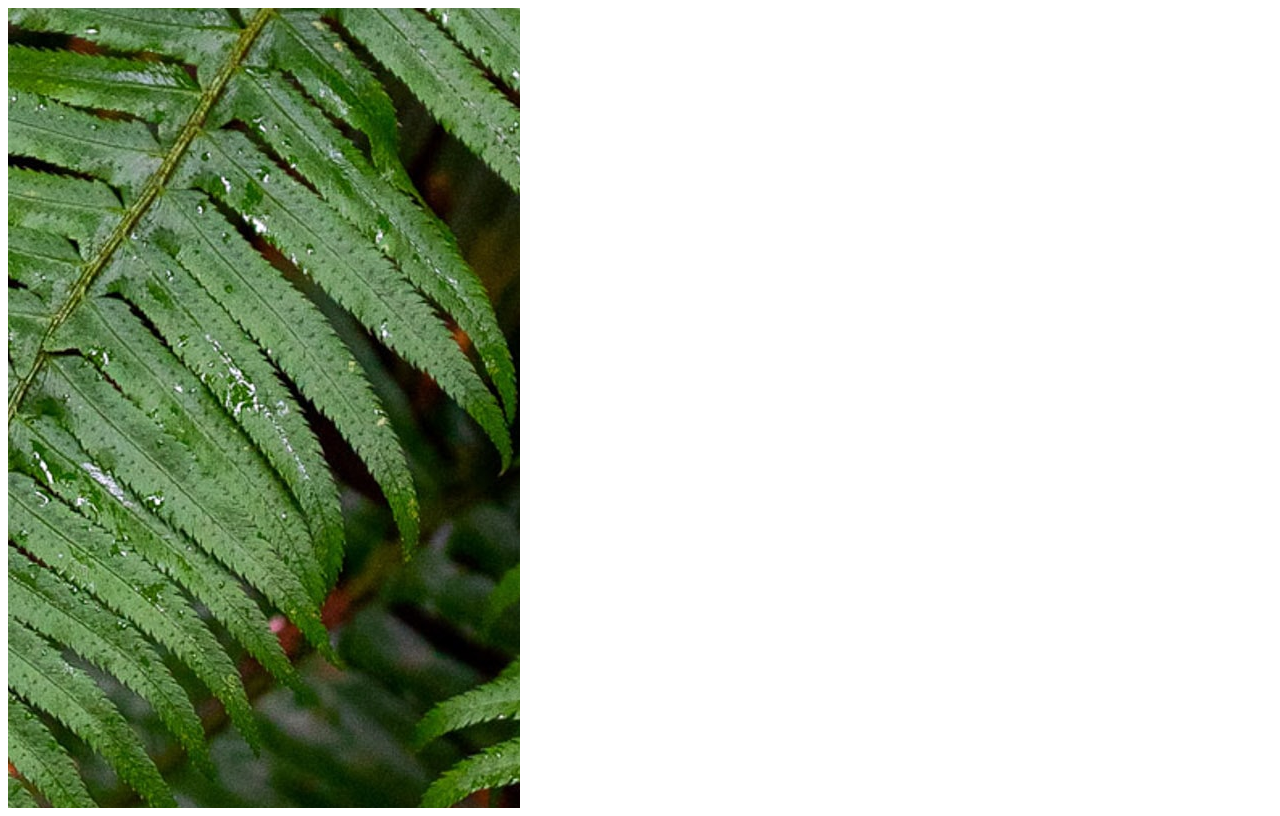
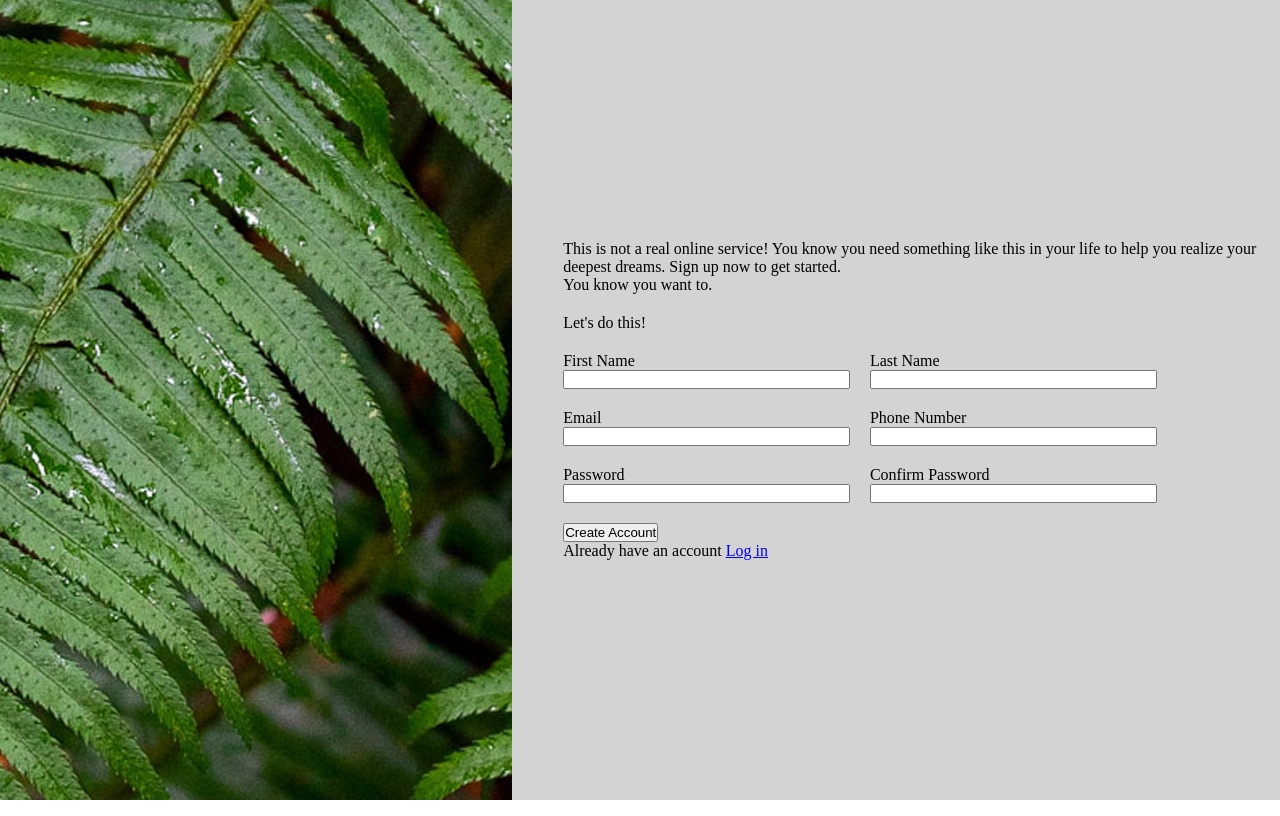
Before and after one commit to TylerNiemann/Sign-up-form, a plain HTML site: page index.html in a window 1280 px wide. Drawn offline with Linux system fonts and the light colour scheme.

Commit message:
Add basic layout

```diff
--- a/index.html
+++ b/index.html
@@ -11,9 +11,48 @@
     <div class="content">
         <div class="picture"></div>
         <div class="right">
-            <div class="top"></div>
-            <div class="form"></div>
-            <div class="bottom"></div>
+            <div class="top">
+                <p>
+                    This is not a real online service! You know you need something like this in your life to help you realize your deepest dreams.
+                    Sign up now to get started.
+                </p>
+                <p>You know you want to.</p>
+            </div>
+            <form action="#">
+                <div class="form-top">
+                    <div class="form-title">Let's do this!</div>
+                    <div class="input">
+                        <label for="first-name">First Name</label>
+                        <input type="text" name="first-name" id="first-name" required>
+                    </div>
+                    <div class="input">
+                        <label for="last-name">Last Name</label>
+                        <input type="text" name="last-name" id="last-name" required>
+                    </div>
+                    <div class="input">
+                        <label for="email">Email</label>
+                        <input type="email" name="email" id="email" required>
+                    </div>
+                    <div class="input">
+                        <label for="phone-number">Phone Number</label>
+                        <input type="text" name="phone-number" id="phone-number" minlength="10" maxlength="10" required>
+                    </div>
+                    <div class="input">
+                        <label for="password">Password</label>
+                        <input type="password" name="password" id="password" required>
+                    </div>
+                    <div class="input">
+                        <label for="confirm-password">Confirm Password</label>
+                        <input type="password" name="confirm-password" id="confirm-password" required>
+                    </div>
+                </div>
+                <div class="form-bottom">
+                    <button type="submit">Create Account</button>
+                    <p>Already have an account
+                        <a href="#">Log in</a>
+                    </p>
+                </div>
+            </form>
         </div>
     </div>
 
--- a/style.css
+++ b/style.css
@@ -1,3 +1,7 @@
+*{
+    margin: 0;
+    padding: 0;
+}
 .content{
     display: flex;
     flex-flow: row wrap;
@@ -17,6 +21,27 @@
 .right{
     display: flex;
     flex-direction: column;
+    width: 60vw;
+    background-color: lightgrey;
+    justify-content: center;
+}
+.top, .form-top, .form-bottom{
+    padding-left: 4vw;
+}
+.form-top{
+    display: flex;
+    flex-flow: row wrap;
+    gap: 20px;
+    padding-top: 20px;
+    padding-bottom: 20px;
+}
+.input{
+    width: 40%;
+    display: flex;
+    flex-flow: column wrap;
+}
+.form-title{
+    width: 100%;
 }
 
 /*for mobile*/
```
